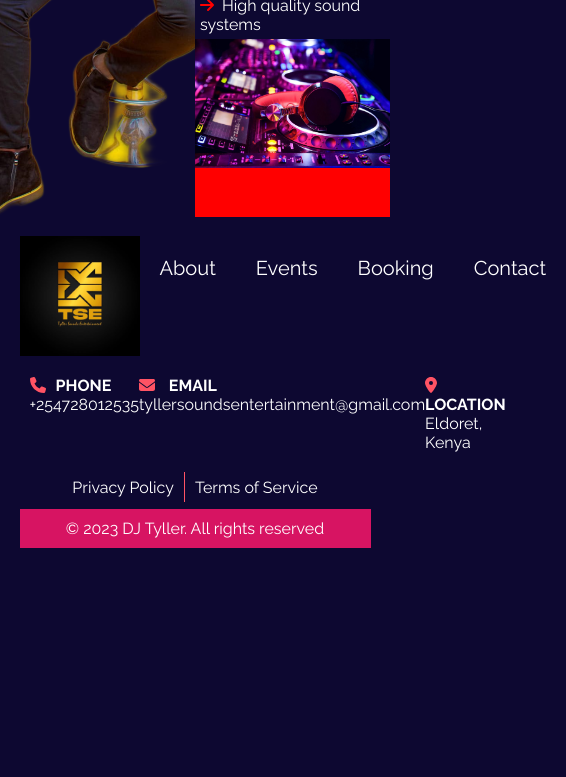
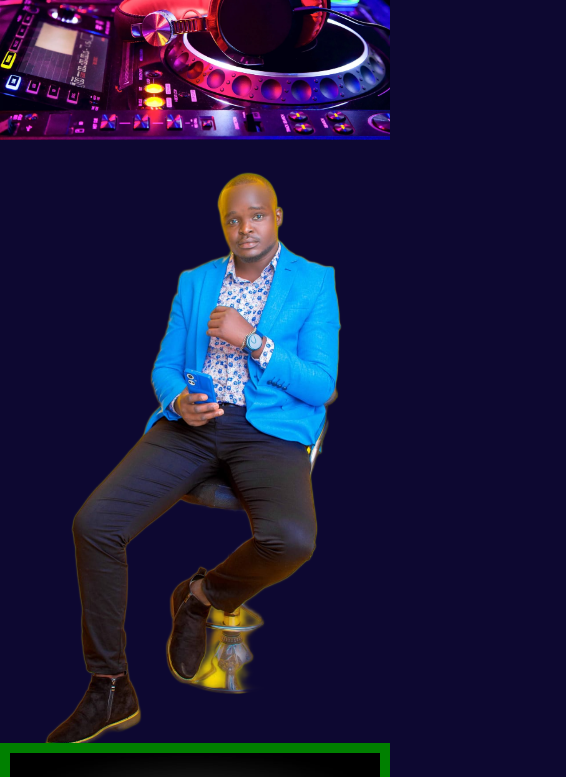
Before and after one commit to KipletingEdwin/Tyler-Sounds-Entertainment-, a React (Vite) app: page / in a window 390 px wide. Shown: the part 1156-1933 px from the top of the page, 566 px wide, since content can reach past the window. Before the commit the page ends 1704 px from the top, so only its background shows below. Built offline with nearby package versions, Linux system fonts and the light colour scheme; a web font is replaced by a local one.

Commit message:
style the footer

```diff
--- a/src/components/About/About.module.css
+++ b/src/components/About/About.module.css
@@ -53,3 +53,23 @@
     color: #FF0000;
     padding-right: 8px;
 }
+
+
+@media screen and (max-width: 830px){
+    .ItemsContainer{
+        display: flex;
+        flex-direction: column-reverse;
+    }
+
+    .aboutImage{
+        width: 100%;
+        display: flex;
+        align-items: center;
+        justify-content: center;
+    }
+
+    .descriptionContainer{
+        width: 100%;
+    }
+
+}
--- a/src/components/Footer/Footer.jsx
+++ b/src/components/Footer/Footer.jsx
@@ -8,6 +8,7 @@ import { faPhone, faEnvelope, faLocationDot } from '@fortawesome/free-solid-svg-
 function Footer() {
   return (
     <section className={styles.container}>
+
         <div className={styles.socials}>
             <img src={logo}  alt='logo'/>
             <ul>
@@ -17,6 +18,7 @@ function Footer() {
                 <li><a href='/contact'>Contact</a> </li>
             </ul>
         </div>
+
         <div className={styles.contacts}>
             <div className={styles.phone}>
                  <h4>  <FontAwesomeIcon icon={faPhone} className={styles.icons} />PHONE</h4>
@@ -43,6 +45,7 @@ function Footer() {
         <div className={styles.rights}>
             <p> &copy; 2023 DJ Tyller. All rights reserved </p>
         </div>
+
     </section>
   )
 }
--- a/src/components/Footer/Footer.module.css
+++ b/src/components/Footer/Footer.module.css
@@ -1,6 +1,6 @@
 .container{
-    margin-top: 5%;
-    padding: 0% 5%;
+    margin-top: 10%;
+    padding: 0% 2%;
     display: flex;
     flex-direction: column;
     /* background-color: green; */
@@ -9,7 +9,10 @@
 .socials{
     display: flex;
     flex-direction: row;
-    justify-content: space-around;
+    justify-content: space-between;
+    border-bottom: 1px solid white;
+    /* background-color: yellow; */
+
 }
 .socials img{
     height: 120px;
@@ -19,6 +22,9 @@
 .socials ul{
     list-style: none;
     display: flex;
+    width: 50%;
+    justify-content: space-around;
+
 }
 
 .socials ul li{
@@ -34,11 +40,12 @@
 
 .contacts{
     display: flex;
-    background-color: transparent;
+    /* background-color: red; */
     padding: 10px;
-    justify-content: space-between;
+    justify-content: space-around;
     color: #fff;
     margin-top: 10px;
+    border-bottom: 1px solid white;
 }
 
 .icons{
@@ -53,8 +60,8 @@
     color: #fff;
     align-items: center;
     justify-content: center;
-    margin-top: 10px;
-    background-color: transparent;
+    margin-top: 30px;
+    background-color: trans;
 }
 
 .verticalLine {
@@ -78,3 +85,37 @@
     padding: 10px;
     background-color: transparent;
 }
+
+
+@media screen and (max-width: 830px) {
+
+    .container{
+        background-color: yellow;
+        margin: 0px;
+        padding: 0px;
+    }
+
+    .socials{
+        background-color: green;
+        padding: 10px;
+        display: flex;
+        flex-direction: column;
+    }
+
+    .socials ul{
+        display: flex;
+        justify-content: space-between;
+
+    }
+
+    .socials ul li{
+        background-color: #ff5364;
+        padding: 5px;
+    }
+
+    .contacts{
+        display: flex;
+        flex-direction: column;
+    }
+
+}
```
